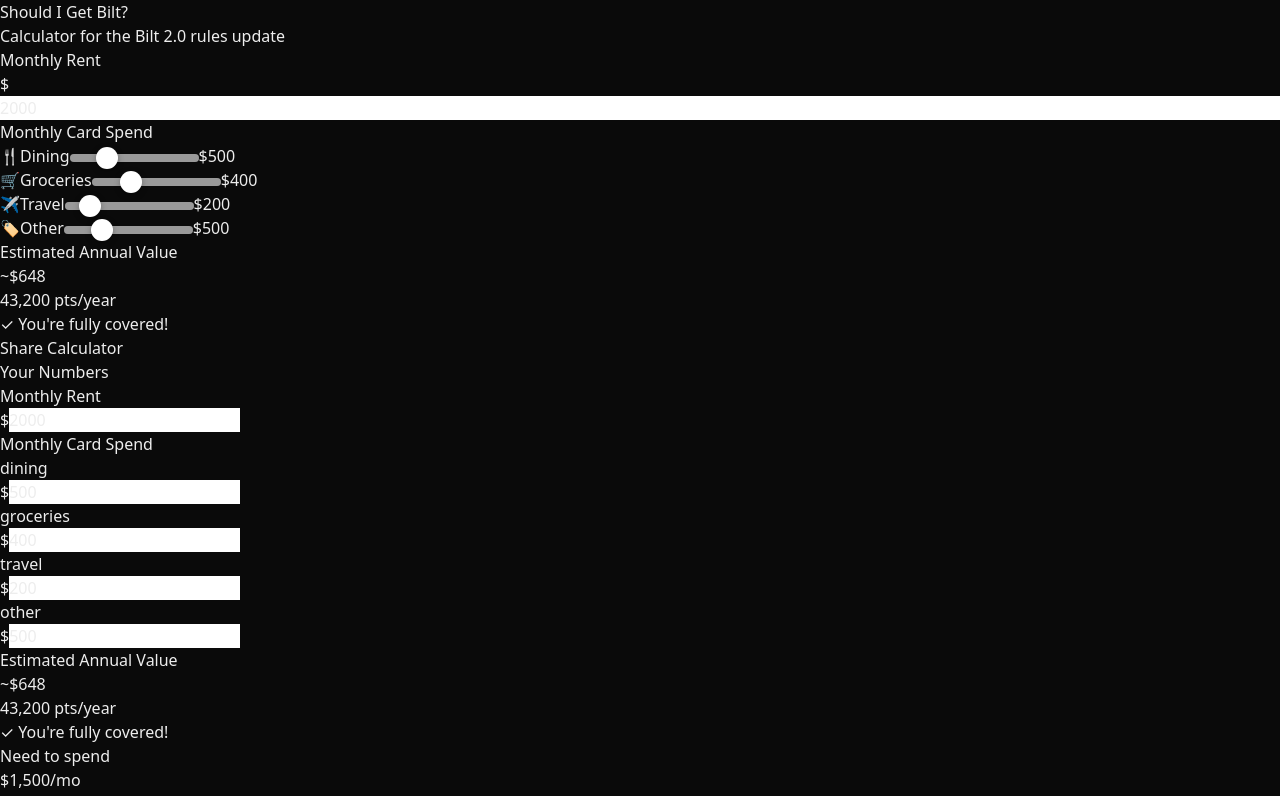
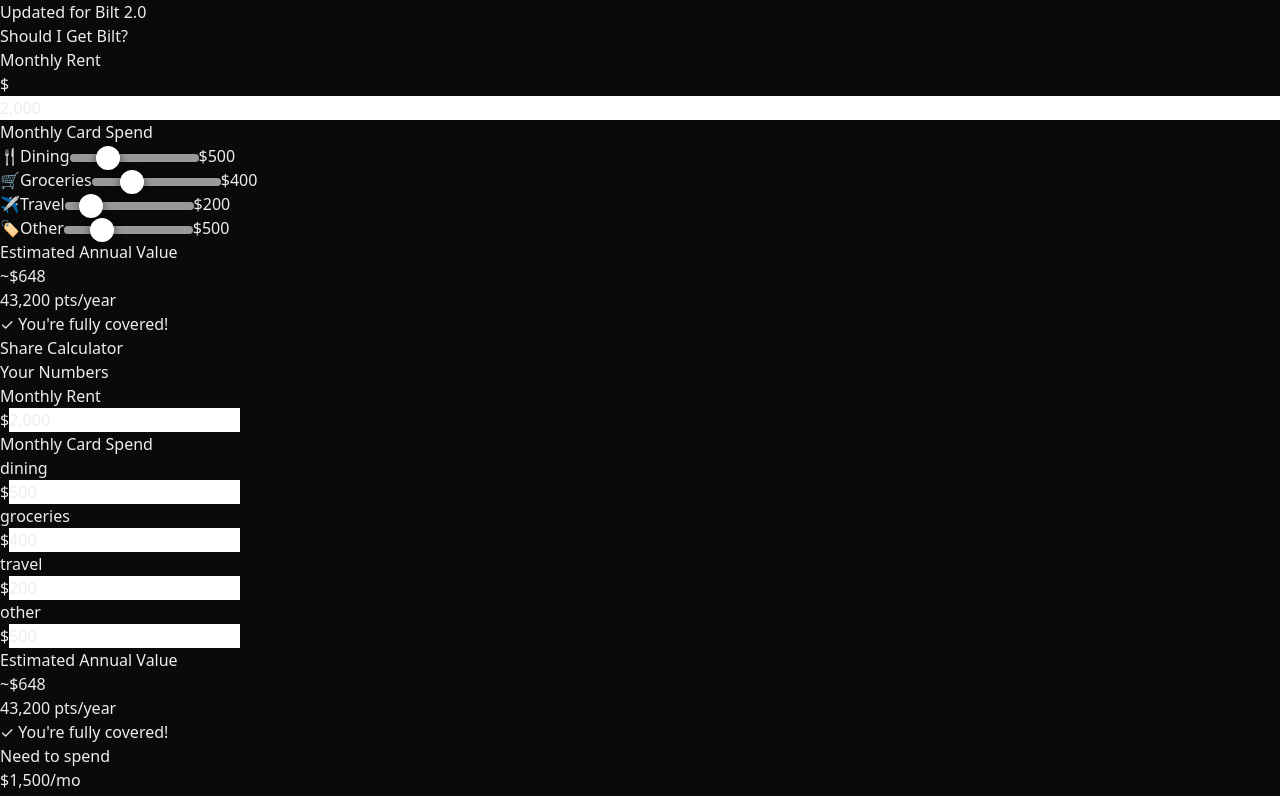
Before and after one commit to rishi09/shouldigetbilt, a Next.js app: page / in a window 1280 px wide. Shown: the top 796 px of the page. Built offline with nearby package versions, Linux system fonts and the light colour scheme.

Commit message:
Final pixel-perfect polish - ready to ship
1. Header: Replaced subtitle with "UPDATED FOR BILT 2.0" badge above title
2. Input: Rent now formats with commas (2,500 instead of 2500)
3. Label: tracking-widest + mb-2 for subtle styling
4. Slider: Larger thumb (24px) with prominent drop shadow

```diff
--- a/src/app/globals.css
+++ b/src/app/globals.css
@@ -32,13 +32,13 @@
 .slider-track::-webkit-slider-thumb {
   -webkit-appearance: none;
   appearance: none;
-  height: 22px;
-  width: 22px;
+  height: 24px;
+  width: 24px;
   border-radius: 50%;
   background: white;
-  margin-top: -7px;
+  margin-top: -8px;
   cursor: pointer;
-  box-shadow: 0 2px 6px rgba(0, 0, 0, 0.3);
+  box-shadow: 0 2px 8px rgba(0, 0, 0, 0.4), 0 4px 12px rgba(0, 0, 0, 0.2);
   transition: background-color 0.2s ease;
 }
 
@@ -55,13 +55,13 @@
 }
 
 .slider-track::-moz-range-thumb {
-  height: 22px;
-  width: 22px;
+  height: 24px;
+  width: 24px;
   border-radius: 50%;
   background: white;
   border: none;
   cursor: pointer;
-  box-shadow: 0 2px 6px rgba(0, 0, 0, 0.3);
+  box-shadow: 0 2px 8px rgba(0, 0, 0, 0.4), 0 4px 12px rgba(0, 0, 0, 0.2);
   transition: background-color 0.2s ease;
 }
 
--- a/src/components/Calculator.tsx
+++ b/src/components/Calculator.tsx
@@ -19,15 +19,41 @@
   { key: "other" as const, label: "Other", icon: "🏷️", max: 2000 },
 ];
 
+// Format number with commas
+const formatWithCommas = (value: number): string => {
+  return value.toLocaleString();
+};
+
+// Parse comma-formatted string to number
+const parseFromCommas = (value: string): number => {
+  return parseInt(value.replace(/,/g, "")) || 0;
+};
+
 export function Calculator() {
   const [inputs, setInputs] = useState<UserInputs>(DEFAULT_INPUTS);
   const [activeSlider, setActiveSlider] = useState<string | null>(null);
   const [copied, setCopied] = useState(false);
+  const [rentInputValue, setRentInputValue] = useState(formatWithCommas(DEFAULT_INPUTS.rent));
 
   const result = useMemo(() => calculateBiltValue(inputs), [inputs]);
 
   const updateInput = (key: keyof UserInputs) => (value: number) => {
     setInputs((prev) => ({ ...prev, [key]: value }));
+  };
+
+  const handleRentChange = (e: React.ChangeEvent<HTMLInputElement>) => {
+    const rawValue = e.target.value.replace(/,/g, "");
+    // Only allow digits
+    if (/^\d*$/.test(rawValue)) {
+      const numValue = parseInt(rawValue) || 0;
+      setRentInputValue(rawValue ? formatWithCommas(numValue) : "");
+      updateInput("rent")(numValue);
+    }
+  };
+
+  const handleRentBlur = () => {
+    // Re-format on blur
+    setRentInputValue(inputs.rent ? formatWithCommas(inputs.rent) : "");
   };
 
   const handleShare = async () => {
@@ -58,15 +84,15 @@
       <div className="lg:hidden flex flex-col flex-1">
         {/* Rent Input - Fintech underline style */}
         <div className="mb-6">
-          <label className="block text-gray-500 text-xs uppercase tracking-wide mb-3">Monthly Rent</label>
+          <label className="block text-gray-500 text-xs uppercase tracking-widest mb-2">Monthly Rent</label>
           <div className="flex items-baseline border-b-2 border-gray-600 pb-1 focus-within:border-green-500 transition-colors">
             <span className="text-gray-500 text-2xl mr-1" style={{ transform: 'translateY(2px)' }}>$</span>
             <input
-              type="number"
-              min="0"
-              step="100"
-              value={inputs.rent || ""}
-              onChange={(e) => updateInput("rent")(Math.max(0, parseInt(e.target.value) || 0))}
+              type="text"
+              inputMode="numeric"
+              value={rentInputValue}
+              onChange={handleRentChange}
+              onBlur={handleRentBlur}
               className="flex-1 bg-transparent text-white text-4xl font-bold focus:outline-none tabular-nums leading-none"
               style={{ width: "100%" }}
             />
@@ -155,15 +181,15 @@
           <h2 className="text-lg font-semibold mb-4">Your Numbers</h2>
           <div className="space-y-4">
             <div>
-              <label className="block text-gray-500 text-xs uppercase tracking-wide mb-3">Monthly Rent</label>
+              <label className="block text-gray-500 text-xs uppercase tracking-widest mb-2">Monthly Rent</label>
               <div className="flex items-baseline border-b-2 border-gray-600 pb-1 focus-within:border-green-500 transition-colors">
                 <span className="text-gray-500 text-xl mr-1" style={{ transform: 'translateY(2px)' }}>$</span>
                 <input
-                  type="number"
-                  min="0"
-                  step="100"
-                  value={inputs.rent || ""}
-                  onChange={(e) => updateInput("rent")(Math.max(0, parseInt(e.target.value) || 0))}
+                  type="text"
+                  inputMode="numeric"
+                  value={rentInputValue}
+                  onChange={handleRentChange}
+                  onBlur={handleRentBlur}
                   className="flex-1 bg-transparent text-white text-3xl font-bold focus:outline-none tabular-nums leading-none"
                 />
               </div>
--- a/src/components/Hero.tsx
+++ b/src/components/Hero.tsx
@@ -1,12 +1,12 @@
 export function Hero() {
   return (
-    <section className="text-center pt-4 pb-0 px-4 lg:py-8">
-      <h1 className="text-3xl md:text-4xl lg:text-5xl font-bold mb-1 lg:mb-3">
+    <section className="text-center pt-6 pb-0 px-4 lg:pt-8 lg:pb-0">
+      <span className="inline-block rounded-full bg-gray-800 px-3 py-1 text-xs font-bold text-white uppercase tracking-wide mb-3">
+        Updated for Bilt 2.0
+      </span>
+      <h1 className="text-3xl md:text-4xl lg:text-5xl font-bold mb-6 lg:mb-8">
         Should I Get Bilt?
       </h1>
-      <p className="text-sm md:text-lg lg:text-xl text-gray-500 mb-8">
-        Calculator for the Bilt 2.0 rules update
-      </p>
     </section>
   );
 }
```
